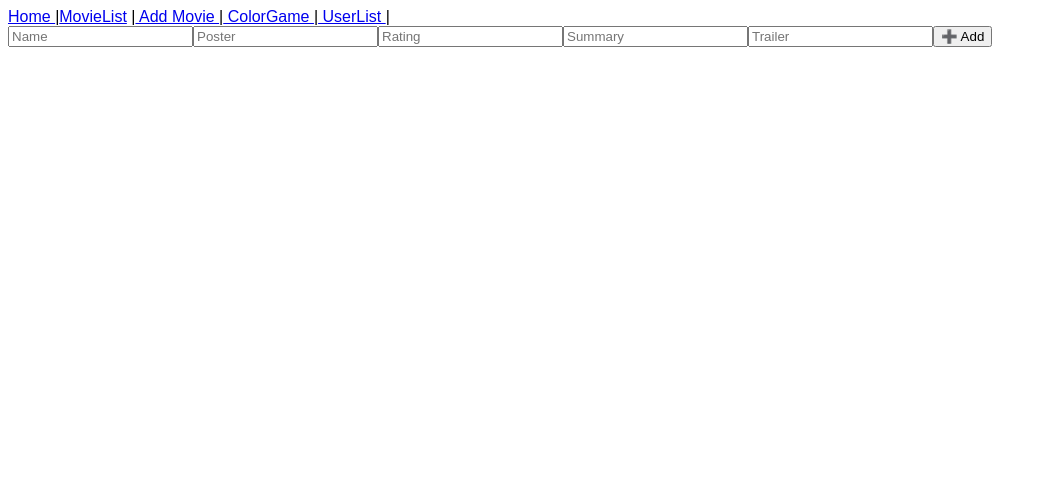
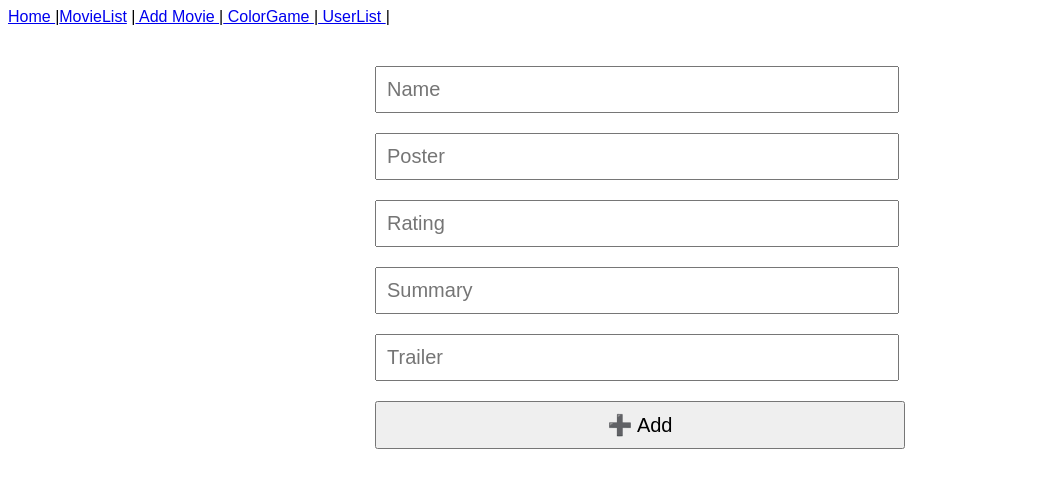
Before and after one commit to mvigneshvikee/react-movie-project, a React (Vite) app: page /movies/new in a window 1280 px wide. Shown: the top 488 px of the page, without its empty margins (0-1047 px from the left). Built offline with nearby package versions, Linux system fonts and the light colour scheme.

Commit message:
Adding Movie Form Style

```diff
--- a/src/styles.css
+++ b/src/styles.css
@@ -147,3 +147,25 @@ margin: 0 10px;
 .movie-detail-content-container {
   max-width: 60rem;
 }
+
+.add-movie-form{
+  margin: 0 auto;
+  margin-top: 40px;
+  display: grid;
+  gap: 20px;
+  max-width: 1000px;
+  justify-content: center;
+
+  /* align-items: center; */
+ > input{
+  width: 500px;
+    padding: 10px;
+    font-size: 20px;
+  }
+  > button{
+    width:530px ;
+    padding: 10px;
+    font-size: 20px;
+
+  }
+}
```
